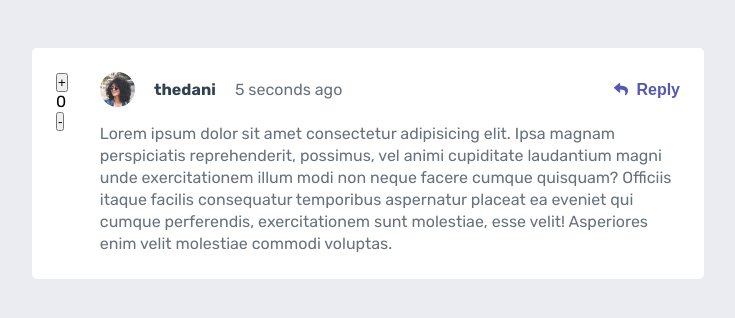
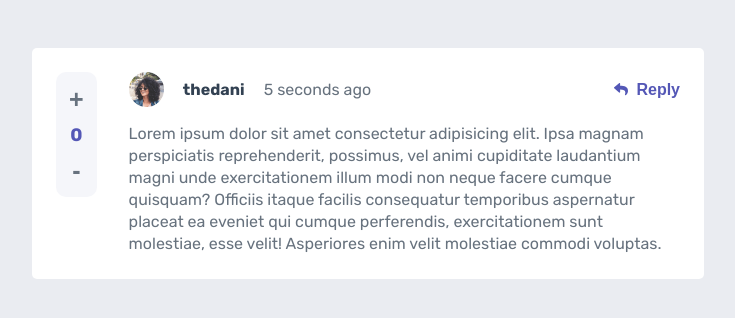
Before and after one commit to dannielsss/interactive-comments-section, a React (Vite) app: page / in a window 1280 px wide. Shown: the top 318 px of the page, without its empty margins (272-1007 px from the left). Built offline with nearby package versions, Linux system fonts and the light colour scheme.

Commit message:
feat: :sparkles: add the counter

```diff
--- a/src/components/Comment/Comment.styles.tsx
+++ b/src/components/Comment/Comment.styles.tsx
@@ -92,3 +92,40 @@ export const CommentContent = styled.p`
   color: hsl(211, 10%, 45%);
   line-height: 22px;
 `;
+
+/**
+ * Para contener el contador
+ */
+export const CounterBox = styled.div`
+  padding: 0.5rem;
+
+  display: flex;
+  flex-direction: column;
+  align-items: center;
+  border-radius: 10px;
+  font-size: 18px;
+  gap: 0.3rem;
+
+  height: 125px;
+
+  background: hsl(228, 33%, 97%);
+  color: hsl(238, 40%, 52%);
+  font-weight: 700;
+`;
+
+/**
+ * Para los botones del contador
+ */
+export const CounterButton = styled.button`
+  background: none;
+  border: none;
+  font-size: 25px;
+  font-weight: 700;
+  padding: 5px;
+  color: hsl(211, 10%, 45%);
+
+  &:hover {
+    cursor: pointer;
+    color: hsl(238, 40%, 52%);
+  }
+`;
--- a/src/components/Comment/Counter.tsx
+++ b/src/components/Comment/Counter.tsx
@@ -1,14 +1,19 @@
 import React, { useState } from 'react';
+import { CounterBox, CounterButton } from './Comment.styles';
 
 function Counter() {
   const [counter, setCounter] = useState(0);
 
   return (
-    <div data-testid="counter">
-      <button onClick={() => setCounter((prev) => prev + 1)}>+</button>
+    <CounterBox data-testid="counter">
+      <CounterButton onClick={() => setCounter((prev) => prev + 1)}>
+        +
+      </CounterButton>
       <p data-testid="counter-text">{counter}</p>
-      <button onClick={() => setCounter((prev) => prev - 1)}>-</button>
-    </div>
+      <CounterButton onClick={() => setCounter((prev) => prev - 1)}>
+        -
+      </CounterButton>
+    </CounterBox>
   );
 }
 
```
